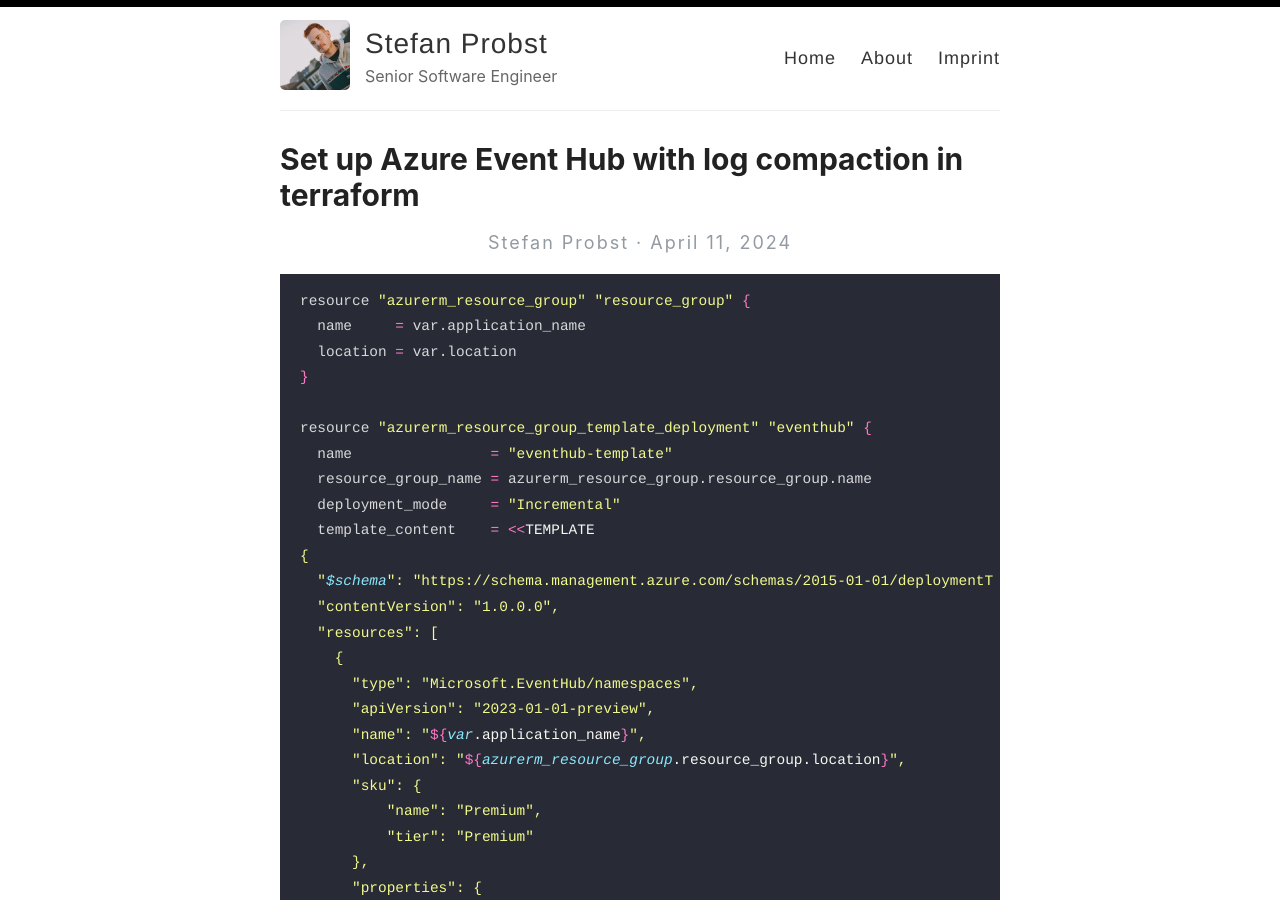
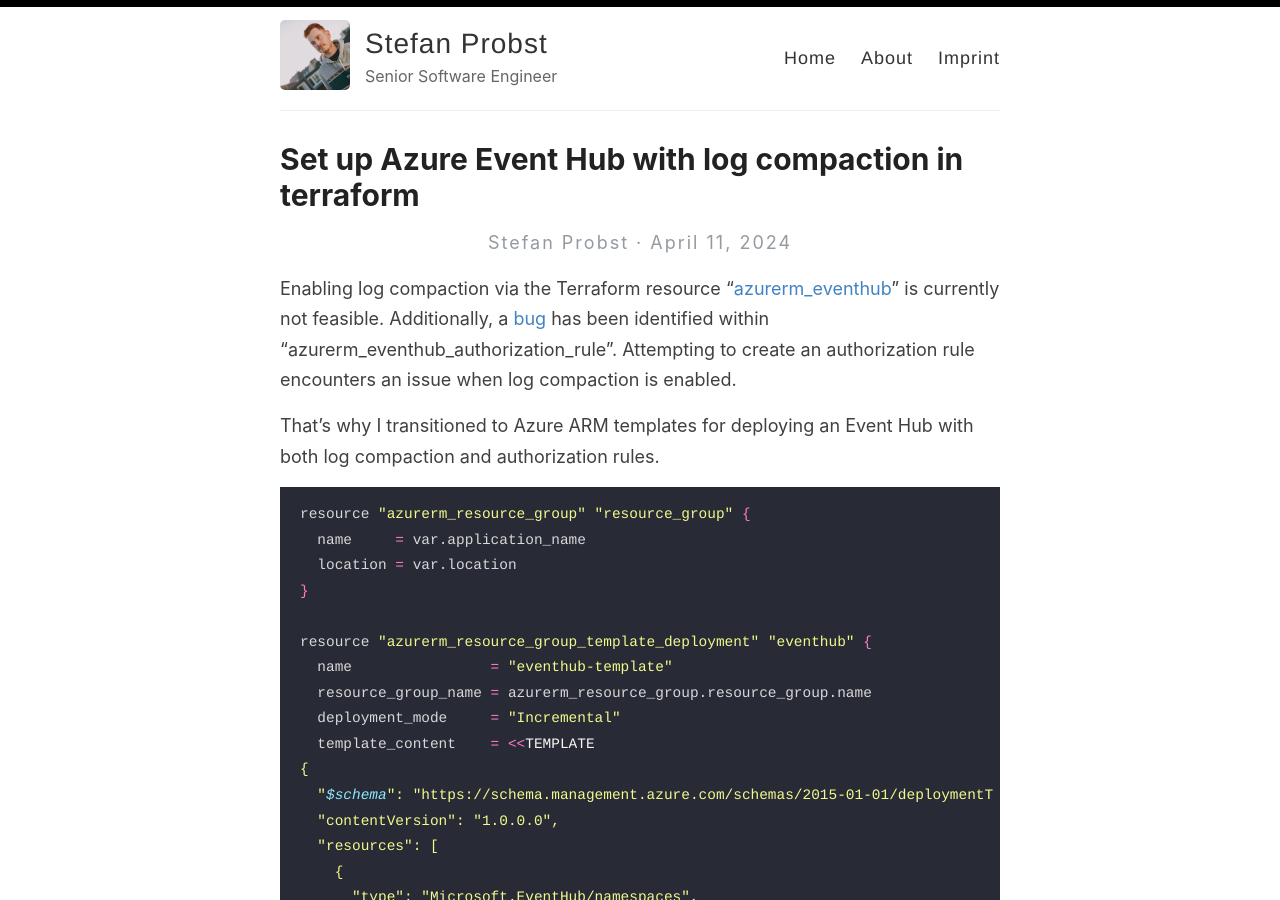
Before and after one commit to probststefan/code-blog, a Jekyll site: the page built from _posts/2024-04-11-azure-event-hub-log-compaction-terraform.md, in a window 1280 px wide and 900 px high. Built offline with Jekyll 4.4.1, drawn with Linux system fonts in a browser that asks for light colours.

Commit message:
Update 2024-04-11-azure-event-hub-log-compaction-terraform.md

````diff
--- a/_posts/2024-04-11-azure-event-hub-log-compaction-terraform.md
+++ b/_posts/2024-04-11-azure-event-hub-log-compaction-terraform.md
@@ -2,6 +2,10 @@
 layout: post
 title: Set up Azure Event Hub with log compaction in terraform
 ---
+
+Enabling log compaction via the Terraform resource "[azurerm_eventhub](https://registry.terraform.io/providers/hashicorp/azurerm/latest/docs/resources/eventhub)" is currently not feasible. Additionally, a [bug](https://github.com/hashicorp/terraform-provider-azurerm/issues/25563) has been identified within "azurerm_eventhub_authorization_rule". Attempting to create an authorization rule encounters an issue when log compaction is enabled.
+
+That's why I transitioned to Azure ARM templates for deploying an Event Hub with both log compaction and authorization rules.
 
 ```bash
 resource "azurerm_resource_group" "resource_group" {
````
